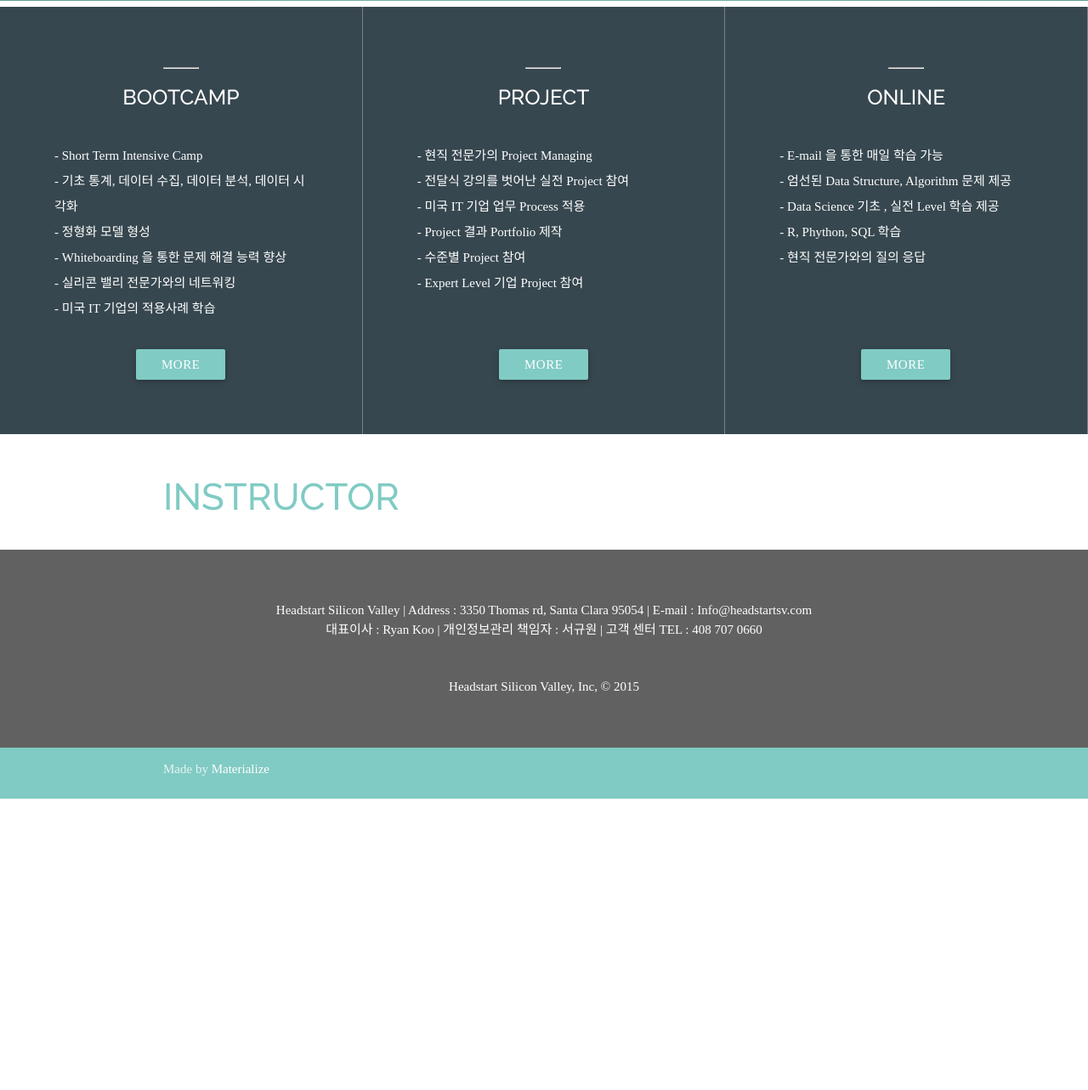
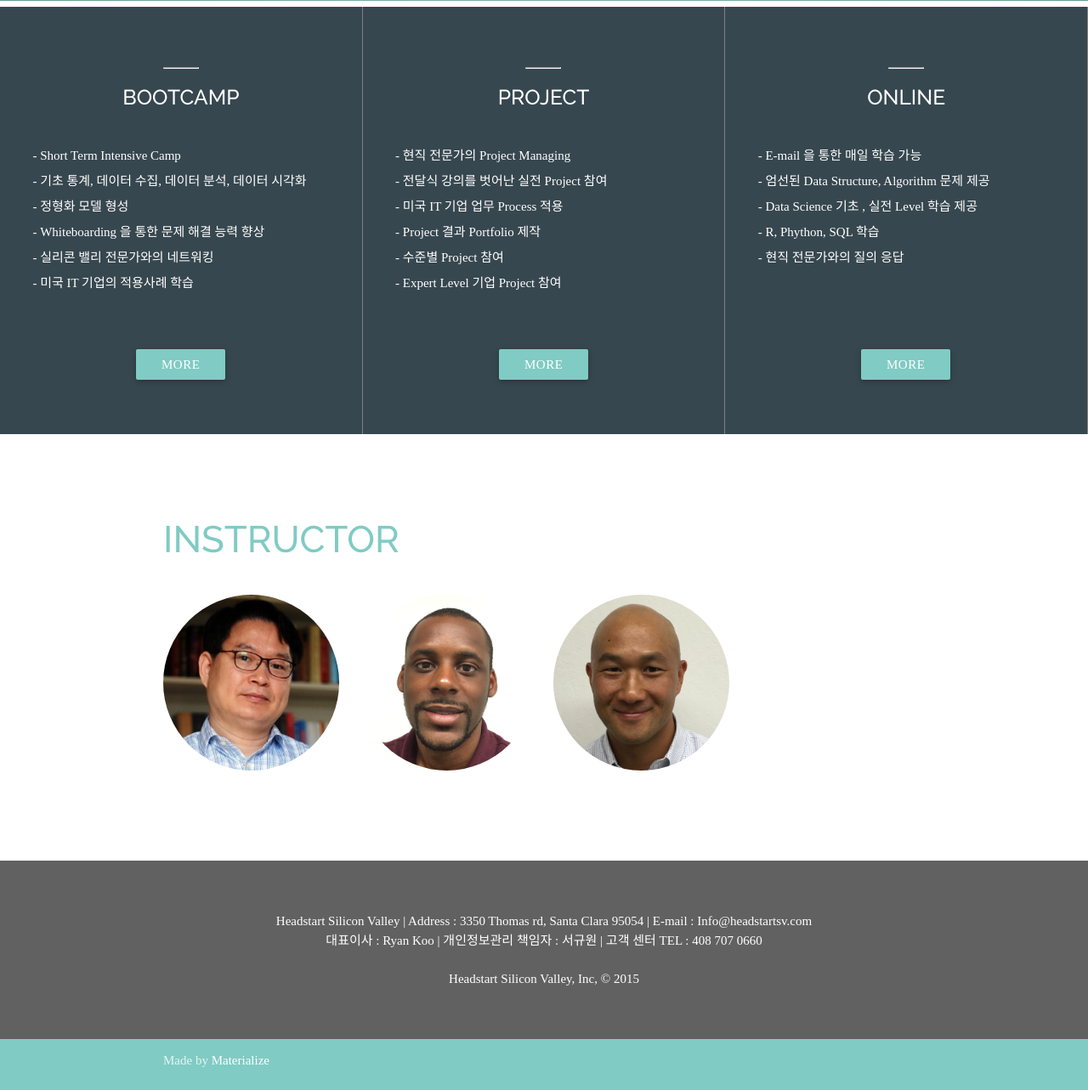
Before and after one commit to HeadstartSiliconValley/headstart_beta, a Django app: page /home/ in a window 1280 px wide. Shown: the part 3221-4504 px from the top of the page at 85% size. Before the commit the page ends 4161 px from the top, so only its background shows below. Run offline with Django 3.2, Linux system fonts and the light colour scheme; some libraries are stand-ins or nearby versions; some web fonts are replaced.

Commit message:
160809 Front Mainpage Update

```diff
--- a/home/templates/home/index.html
+++ b/home/templates/home/index.html
@@ -174,7 +174,7 @@
 
 	<style>
 		.white-border {
-			padding: 5% !important;
+			padding: 5% 3% 5% 3% !important;
 			border-right-color: grey;
 			border-right-style: solid;
 			border-right-width: 0.1pt;
@@ -188,11 +188,12 @@
 			text-align: left;
 			margin-bottom: 40px;
 			height: 203px;
+			overflow: scroll;
 		}
 	</style>
   <div class="blue-grey darken-3 white-text">
     <div class="row">
-      <div class="col s4 center white-border">
+      <div class="col s12 m4 center white-border">
 				<hr style="width: 30pt;">
 				<h5>BOOTCAMP</h5>
 				<p>-	Short Term Intensive Camp<br>
@@ -204,7 +205,7 @@
 				</p>
 				<a class="waves-effect waves-light btn teal lighten-3 white-text">MORE</a>
       </div>
-			<div class="col s4 center white-border">
+			<div class="col s12 m4 center white-border">
 				<hr style="width: 30pt;">
 				<h5>PROJECT</h5>
 				<p align="left">-	현직 전문가의 Project Managing<br>
@@ -215,7 +216,7 @@
 				-	Expert Level 기업 Project 참여</p>
 				<a class="waves-effect waves-light btn teal lighten-3 white-text">MORE</a>
 			</div>
-			<div class="col s4 center white-border">
+			<div class="col s12 m4 center white-border">
 				<hr style="width: 30pt;">
 				<h5>ONLINE</h5>
 				<p>-	E-mail 을 통한 매일 학습 가능<br>
@@ -229,11 +230,20 @@
 		</div>
 	</div>
 
+	<style>
+		.instr {
+			padding-left: 2%;
+			padding-right: 2%;
+		}
+	</style>
 	<div class="container">
-		<div class="teal-text text-lighten-3" style="font-family: Raleway; margin-top: 50px;">
+		<div class="teal-text text-lighten-3" style="font-family: Raleway; margin-top: 100px;">
 			<h3>INSTRUCTOR</h3>
 		</div>
-		<div class="row">
+		<div class="row" style="margin-top: 40px; margin-bottom: 100px;">
+			<div class="col s6 m3 instr"><img class="circle responsive-img" src="{% static 'home/instructor-01.png' %}"/></div>
+			<div class="col s6 m3 instr"><img class="circle responsive-img" src="{% static 'home/instructor-02.png' %}"/></div>
+			<div class="col s6 m3 instr"><img class="circle responsive-img" src="{% static 'home/instructor-03.png' %}"/></div>
 		</div>
 	</div>
 
@@ -241,7 +251,7 @@
     <div class="container" style="padding-top: 40px; padding-bottom: 40px;">
       <div class="row white-text center">
 				Headstart Silicon Valley | Address : 3350 Thomas rd, Santa Clara 95054  | E-mail : Info@headstartsv.com<br>
-				대표이사 : Ryan Koo | 개인정보관리 책임자 : 서규원 | 고객 센터 TEL : 408 707 0660<br><br><br>
+				대표이사 : Ryan Koo | 개인정보관리 책임자 : 서규원 | 고객 센터 TEL : 408 707 0660<br><br>
 				Headstart Silicon Valley, Inc, © 2015
 			</div>
     </div>
```
Also changed, not shown: home/static/home/instructor-01.png (added), home/static/home/instructor-02.png (added), home/static/home/instructor-03.png (added).
